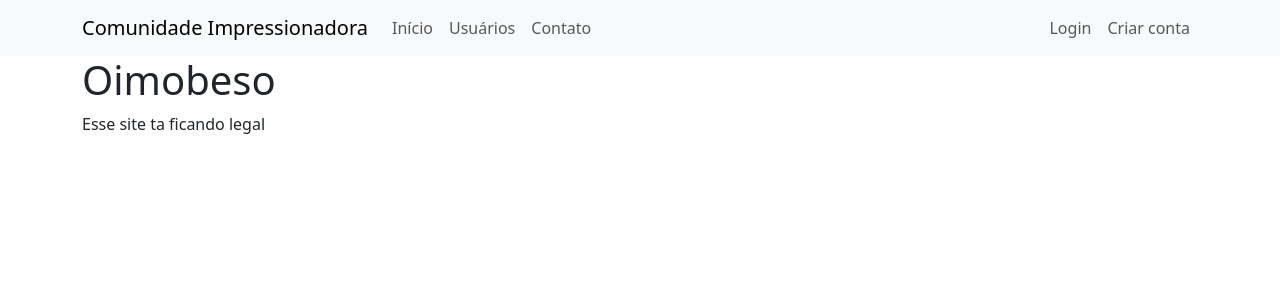
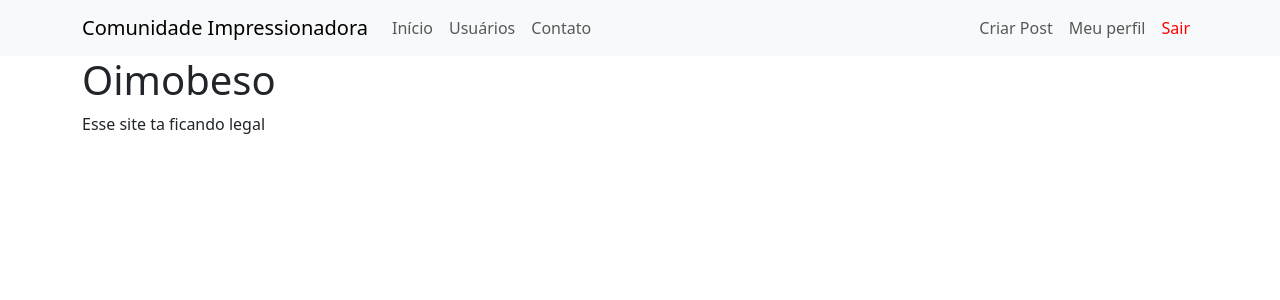
Before and after one commit to RafaelJMartini/Flask-website, a Flask app: page / in a window 1280 px wide. Shown: the top 300 px of the page. Run offline with Flask 3, Linux system fonts and the light colour scheme; the visitor is signed in with stand-in values (Sample User, id 1).

Commit message:
New routes, my profile page, create post page and navbar based on logged user
- Added the routes /perfil, /post/criar, /sair.
- Implement navbar with condition, if the user is logged it shows the options profile page, create post and logout.
- Added Profile page html and Create Post html, still default.
- Added Logout feature.

```diff
--- a/comunidadeimpressionadora/routes.py
+++ b/comunidadeimpressionadora/routes.py
@@ -2,7 +2,7 @@ from comunidadeimpressionadora import app,database, bcrypt
 from comunidadeimpressionadora.forms import FormLogin, FormCriarConta
 from comunidadeimpressionadora.models import Usuario
 from flask import render_template, redirect, url_for,flash,request
-from flask_login import login_user
+from flask_login import login_user, logout_user, current_user
 
 lista_usuarios = ['Rafael','João','Martini','Ronaldo']
 
@@ -47,3 +47,17 @@ def login():
         return redirect(url_for('home'))
 
     return render_template('login.html',form_login = form_login,form_criarconta = form_criarconta)
+
+@app.route('/sair')
+def sair():
+    logout_user()
+    flash('Logout feito com sucesso!','alert-success')
+    return redirect(url_for('home'))
+
+@app.route('/perfil')
+def perfil():
+    return render_template('perfil.html')
+
+@app.route('/post/criar')
+def criar_post():
+    return render_template('criarpost.html')
--- a/comunidadeimpressionadora/templates/navbar.html
+++ b/comunidadeimpressionadora/templates/navbar.html
@@ -14,12 +14,24 @@
         </li>
       </ul>
       <ul class="d-flex navbar-nav">
+        {% if current_user.is_authenticated: %}
+        <li class="nav-item">
+          <a class="nav-link" href="{{url_for('criar_post')}} ">Criar Post</a>
+        </li>
+         <li class="nav-item">
+          <a class="nav-link" href="{{url_for('perfil')}}">Meu perfil</a>
+         </li>
+        <li class="nav-item">
+          <a class="nav-link" href="{{url_for('sair')}}" style="color: red;">Sair</a>
+         </li>
+        {% else %}
         <li class="nav-item">
           <a class="nav-link" href="{{url_for('login')}}">Login</a>
         </li>
          <li class="nav-item">
           <a class="nav-link" href="{{url_for('login')}}">Criar conta</a>
          </li>
+        {% endif %}
       </ul>
     </div>
 
```
Also changed, not shown: comunidadeimpressionadora/templates/criarpost.html (added, +8 -0 lines), comunidadeimpressionadora/templates/perfil.html (added, +8 -0 lines).
